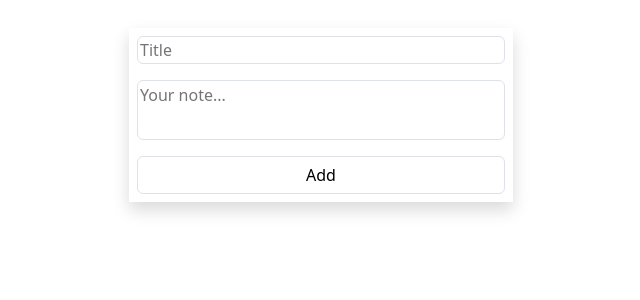
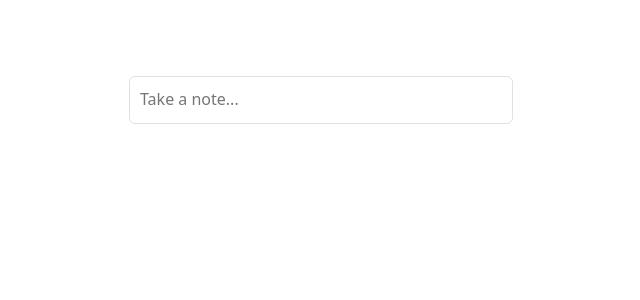
Before and after one commit to nnadavm/notes-all, a React (Create React App) app in the folder notes-app/: page / in a window 1280 px wide. Shown: the top 300 px of the page, without its empty margins (319-959 px from the left). Built offline with nearby package versions, Linux system fonts and the light colour scheme.

Commit message:
implement expand feature

```diff
--- a/notes-app/src/App.js
+++ b/notes-app/src/App.js
@@ -2,7 +2,7 @@ import Notes from './components/Notes/Notes';
 
 function App() {
   return (
-    <div className='p-2'>
+    <div className='p-2 mt-5'>
       <Notes />
     </div>
   );
--- a/notes-app/src/components/AddNote/AddNote.js
+++ /dev/null
@@ -1,32 +0,0 @@
-import React from "react";
-import { useState } from "react";
-
-function AddNote({ title, value, id, removeNote, handleShow , setModalId }) {
-    const [date] = useState(new Date().toLocaleString('he-IL'))
-
-    const handleRemove = (e) => {
-        e.stopPropagation()
-        removeNote(id)
-     }
-
-    return (
-            <div
-                className="card m-2"
-                onClick={() => {
-                    handleShow(id)
-                }}
-                id={id}>
-
-                <div className="card-body">
-                    <div className="d-flex justify-content-between align-items-center">
-                        <h5 className="card-title">{title}</h5>
-                        <button onClick={(e) => handleRemove(e)} className="btn btn-outline-secondary px-1 py-0 ms-1">✖</button>
-                    </div>
-                    <p className="card-text">{value}</p>
-                    <p style={{ fontSize: '14px' }}>{date}</p>
-                </div>
-            </div>
-    )
-};
-
-export default AddNote;
--- /dev/null
+++ b/notes-app/src/components/Note/Note.css
@@ -0,0 +1,13 @@
+.card:hover{
+    outline-style: solid;
+    outline-width: 1px;
+}
+
+.icon{
+    color: grey;
+}
+
+.icon:hover{
+    opacity: 0.7;
+    cursor: pointer;
+}
--- /dev/null
+++ b/notes-app/src/components/Note/Note.js
@@ -0,0 +1,36 @@
+import React from "react";
+import { useState } from "react";
+import './Note.css'
+import { faTrash } from '@fortawesome/free-solid-svg-icons'
+import { FontAwesomeIcon } from '@fortawesome/react-fontawesome'
+
+function AddNote({ title, value, id, removeNote, handleShow}) {
+    const [date] = useState(new Date().toLocaleString('he-IL'))
+
+    const handleRemove = (e) => {
+        e.stopPropagation()
+        removeNote(id)
+    }
+
+    return (
+        <div
+            className="card m-2"
+            onClick={() => {
+                handleShow(id)
+            }}
+            id={id}>
+
+            <div className="card-body">
+                <div className="d-flex justify-content-between align-items-center">
+                    <h5 className="card-title">{title}</h5>
+                    <div onClick={(e) => handleRemove(e)} className="px-1 py-0 ms-1 border-0">
+                        <FontAwesomeIcon className="icon" icon={faTrash} /></div>
+                </div>
+                <p className="card-text">{value}</p>
+                <p style={{ fontSize: '14px' }}>{date}</p>
+            </div>
+        </div>
+    )
+};
+
+export default AddNote;
--- /dev/null
+++ b/notes-app/src/components/NoteForm/NoteForm.css
@@ -0,0 +1,4 @@
+.btn:hover {
+    outline-style: solid;
+    outline-width: 1px;
+}
--- a/notes-app/src/components/NoteForm/NoteForm.jsx
+++ b/notes-app/src/components/NoteForm/NoteForm.jsx
@@ -1,43 +1,63 @@
 import React from "react";
-import { useState } from "react";
+import { useState, useEffect, useRef } from "react";
+import './NoteForm.css'
 
 function NoteForm({ handleClick, changeNoteObj, noteObj}) {
     const { noteText, noteTitle } = noteObj
-    const [textAreaHeight, setTextAreaHeight] = useState(60);
+    const [textAreaHeight, setTextAreaHeight] = useState(30);
+    const [show , setShow] = useState(false)
+    const ref = useRef(null);
 
     function changeTextAreaHeight(event) {
         if (event.target.scrollHeight > textAreaHeight) { setTextAreaHeight(event.target.scrollHeight) }
     };
 
+    const handleClickOutside = (event) => {
+        if (!ref.current.contains(event.target)) {
+            setShow(false);
+        }
+    };
+
+    useEffect(() => {
+      document.addEventListener('click', handleClickOutside)
+    }, [])
 
     return (
-        <div className="form-container d-flex flex-column shadow bg-body-tertiary">
-            <input
+        <div
+        className="form-container d-flex flex-column bg-body-tertiary rounded border"
+        ref={ref}
+
+        >
+            {show ? <input
                 type="text"
                 placeholder="Title"
                 value={noteTitle}
                 onChange={(e) => changeNoteObj('noteTitle', e.target.value)}
-                className='m-2 rounded border'
-            />
+                className='m-2 border-0'
+                style={{outline: 'none'}}
+            /> : ""}
 
             <textarea
                 value={noteText}
+                onFocus={() => setShow(true)}
                 onChange={(e) => {
                     changeNoteObj('noteText', e.target.value)
                     changeTextAreaHeight(e)
                 }}
-                className='m-2 rounded border'
+                className='m-2 border-0 textarea'
                 rows='1'
-                placeholder="Your note..."
+                placeholder="Take a note..."
                 style={{
                     resize: 'none',
-                    height: `${textAreaHeight}px`
+                    height: `${textAreaHeight}px`,
+                    overflow: 'hidden',
+                    outline: 'none'
                 }} />
 
-            <button
+            {show ? <button
                 onClick={handleClick}
                 className="m-2 btn btn-light border bg-white">
-                Add</button>
+                Add</button> : ""}
         </div>
 
     )
--- a/notes-app/src/components/NoteModal/NoteModal.jsx
+++ b/notes-app/src/components/NoteModal/NoteModal.jsx
@@ -1,5 +1,5 @@
 import React, { useState } from 'react';
-import AddNote from '../AddNote/AddNote';
+import AddNote from '../Note/Note';
 import Modal from 'react-bootstrap/Modal';
 import Button from 'react-bootstrap/Button';
 
--- a/notes-app/src/components/Notes/Notes.css
+++ b/notes-app/src/components/Notes/Notes.css
@@ -1,4 +1,5 @@
 .form-container {
     width: 30vw;
+    max-width: 600px;
     margin: 20px auto;
 }
--- a/notes-app/src/components/Notes/Notes.jsx
+++ b/notes-app/src/components/Notes/Notes.jsx
@@ -1,7 +1,7 @@
 import React, { useState, useEffect } from "react";
 import './Notes.css'
 import NoteForm from "../NoteForm/NoteForm";
-import AddNote from "../AddNote/AddNote";
+import AddNote from "../Note/Note";
 import NoteModal from "../NoteModal/NoteModal";
 
 function Notes() {
@@ -15,11 +15,11 @@ function Notes() {
     const [modalId, setModalId] = useState();
     const [show, setShow] = useState(false);
     const handleClose = () => {
-        setModalId(undefined)
-        setShow(false)
+        setModalId(undefined);
+        setShow(false);
     };
     const handleShow = (id) => {
-        setModalId(id)
+        setModalId(id);
         setShow(true);
     }
 
@@ -84,7 +84,6 @@ function Notes() {
                         key={note.id}
                         removeNote={removeNote}
                         handleShow={handleShow}
-                        setModalId={setModalId}
                     />)
                 })}
             </div>
```
Also changed, not shown: package.json (added, +8 -0 lines), notes-app/src/components/AddNote/AddNote.css (deleted), 1 other file (tests, documents, lock files or other folders).
